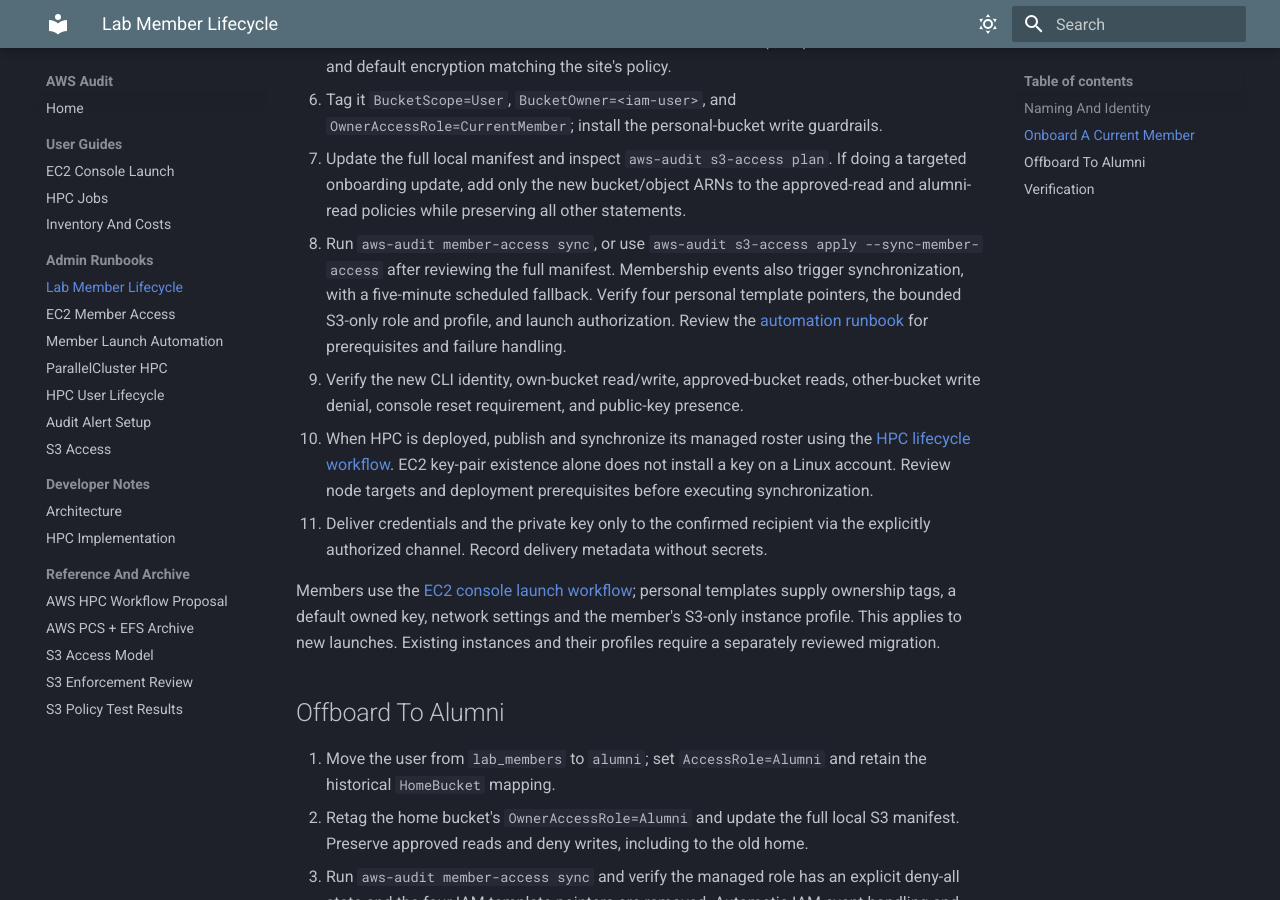
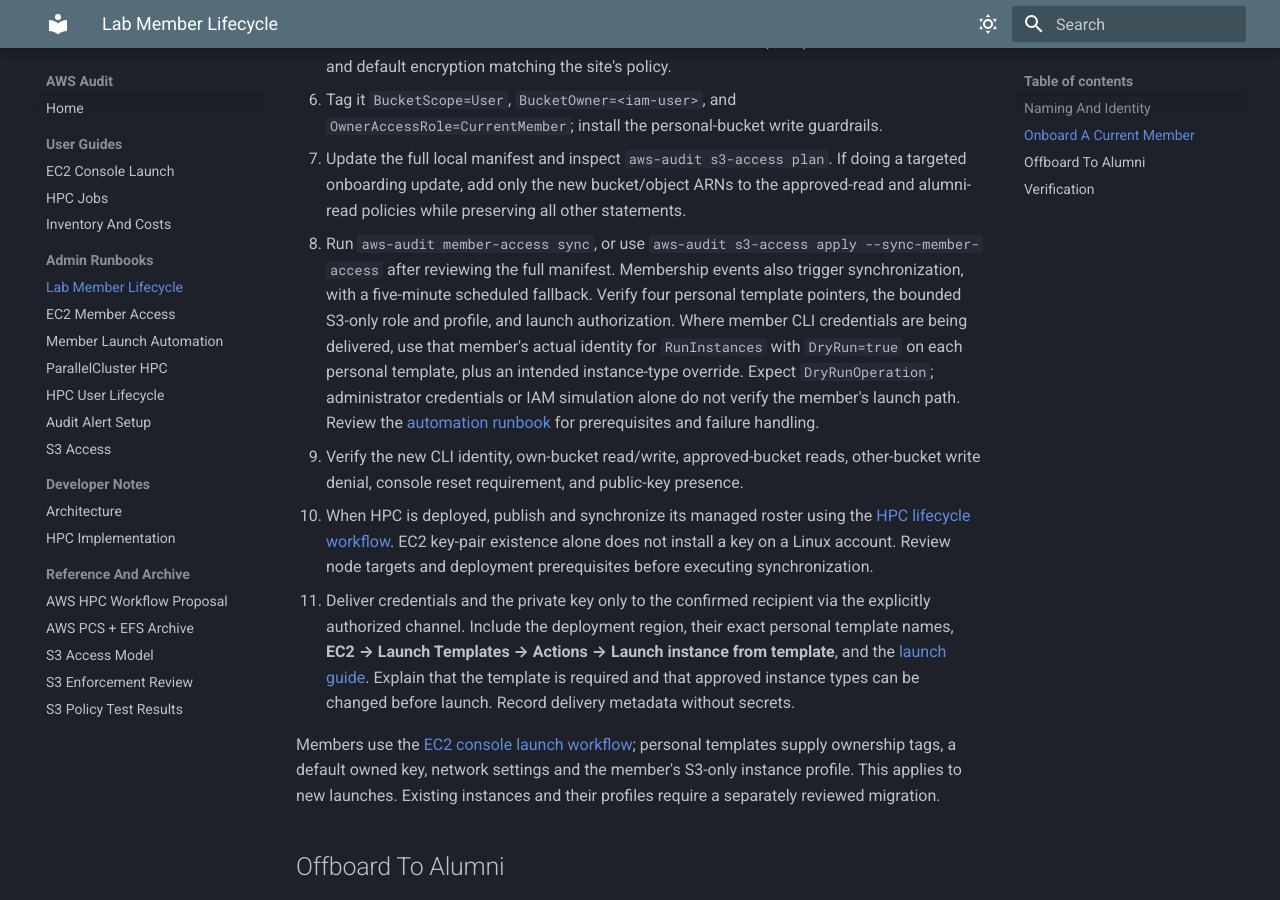
Before and after one commit to whatever60/wang-lab-aws-management, an MkDocs documentation site: the page built from docs/admin/lab_member_lifecycle.md, in a window 1280 px wide and 900 px high, scrolled down 1111 px. Built offline with MkDocs 1.6.1 and Material for MkDocs 9.7.7, drawn with Linux system fonts in a browser that asks for light colours.

Commit message:
Include required template entry point in member onboarding

```diff
--- a/docs/admin/lab_member_lifecycle.md
+++ b/docs/admin/lab_member_lifecycle.md
@@ -48,7 +48,11 @@ The HPC tooling rejects duplicate UIDs and normalized Linux names.
    `aws-audit s3-access apply --sync-member-access` after reviewing the full
    manifest. Membership events also trigger synchronization, with a five-minute
    scheduled fallback. Verify four personal template pointers, the bounded
-   S3-only role and profile, and launch authorization. Review the
+   S3-only role and profile, and launch authorization. Where member CLI
+   credentials are being delivered, use that member's actual identity for
+   `RunInstances` with `DryRun=true` on each personal template, plus an intended
+   instance-type override. Expect `DryRunOperation`; administrator credentials
+   or IAM simulation alone do not verify the member's launch path. Review the
    [automation runbook](member_launch_automation.md) for prerequisites and
    failure handling.
 9. Verify the new CLI identity, own-bucket read/write, approved-bucket reads,
@@ -58,7 +62,11 @@ The HPC tooling rejects duplicate UIDs and normalized Linux names.
    does not install a key on a Linux account. Review node targets and deployment
    prerequisites before executing synchronization.
 11. Deliver credentials and the private key only to the confirmed recipient via
-    the explicitly authorized channel. Record delivery metadata without secrets.
+    the explicitly authorized channel. Include the deployment region, their
+    exact personal template names, **EC2 → Launch Templates → Actions → Launch
+    instance from template**, and the [launch guide](../user/ec2_launch.md).
+    Explain that the template is required and that approved instance types can
+    be changed before launch. Record delivery metadata without secrets.
 
 Members use the [EC2 console launch workflow](../user/ec2_launch.md); personal
 templates supply ownership tags, a default owned key, network settings and the
```
Also changed, not shown: docs/user/ec2_launch.md (+10 -0 lines).
